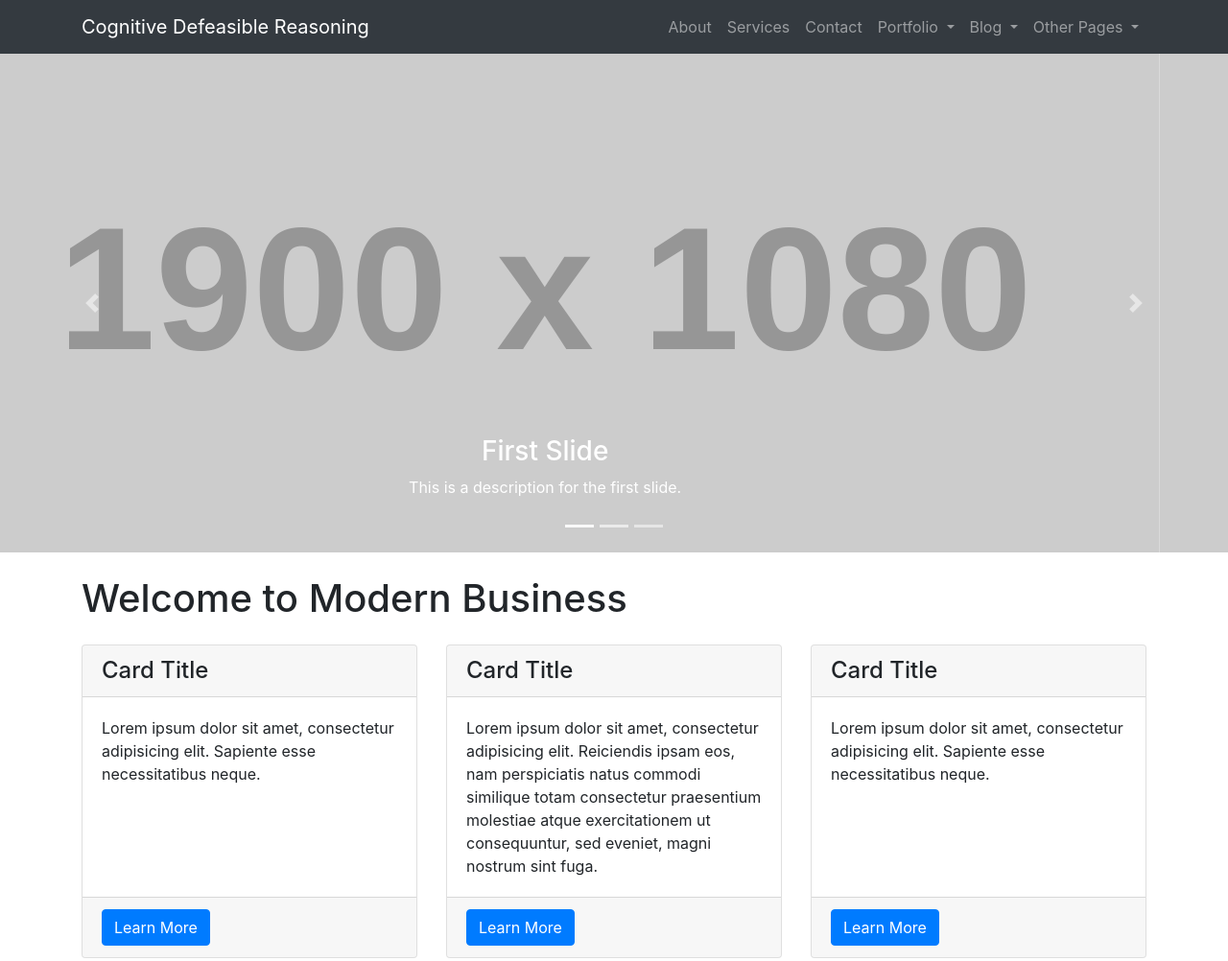
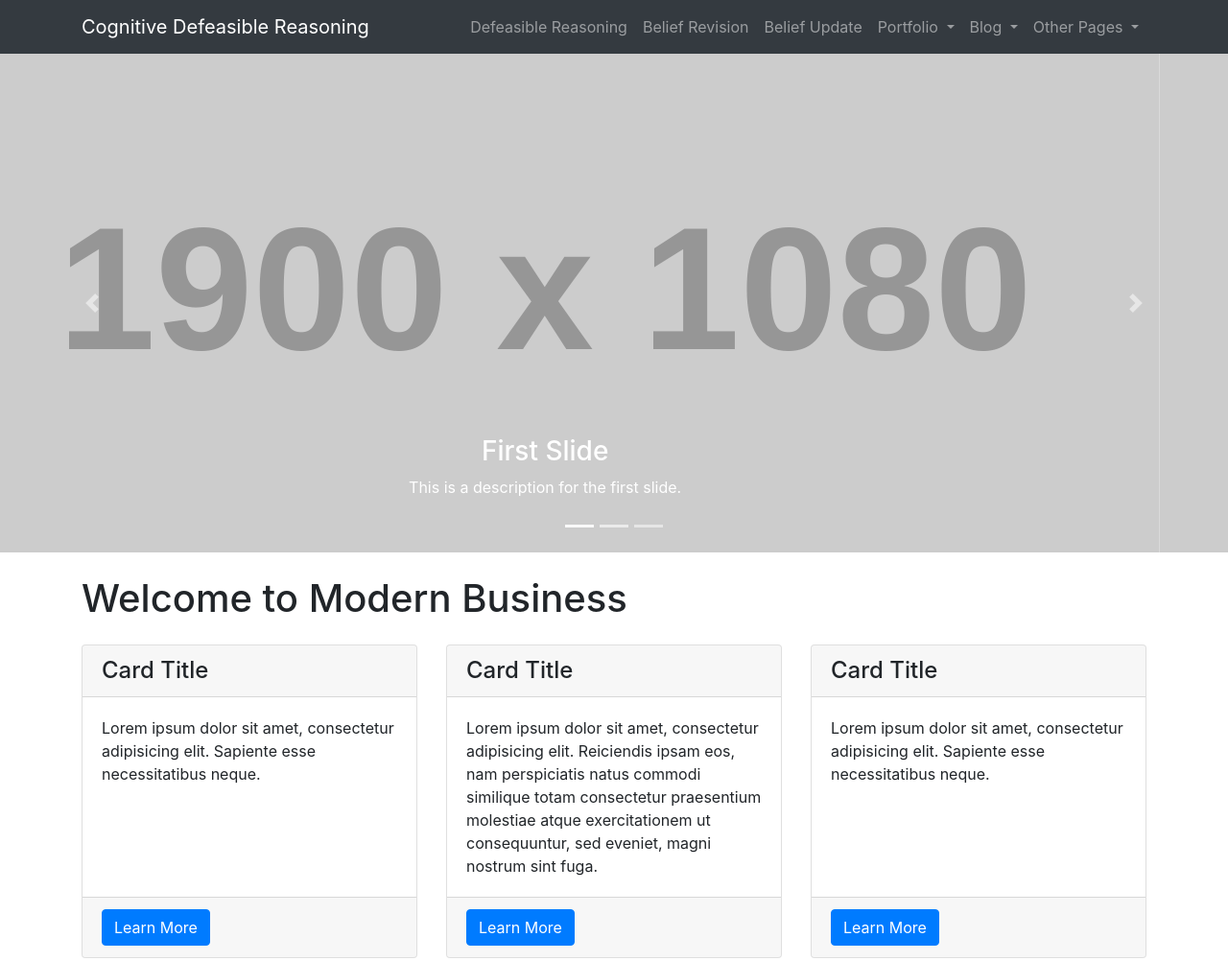
Before and after one commit to claire-denny/CDR, a website: page index.html in a window 1280 px wide. Shown: the top 1002 px of the page at 96% size. Drawn offline with Linux system fonts and the light colour scheme; placeholder pictures from the web are drawn by us.

Commit message:
Add sub-project headings

```diff
--- a/index.html
+++ b/index.html
@@ -30,13 +30,13 @@
       <div class="collapse navbar-collapse" id="navbarResponsive">
         <ul class="navbar-nav ml-auto">
           <li class="nav-item">
-            <a class="nav-link" href="about.html">About</a>
+            <a class="nav-link" href="about.html">Defeasible Reasoning</a>
           </li>
           <li class="nav-item">
-            <a class="nav-link" href="services.html">Services</a>
+            <a class="nav-link" href="services.html">Belief Revision</a>
           </li>
           <li class="nav-item">
-            <a class="nav-link" href="contact.html">Contact</a>
+            <a class="nav-link" href="contact.html">Belief Update</a>
           </li>
           <li class="nav-item dropdown">
             <a class="nav-link dropdown-toggle" href="#" id="navbarDropdownPortfolio" data-toggle="dropdown" aria-haspopup="true" aria-expanded="false">
```
